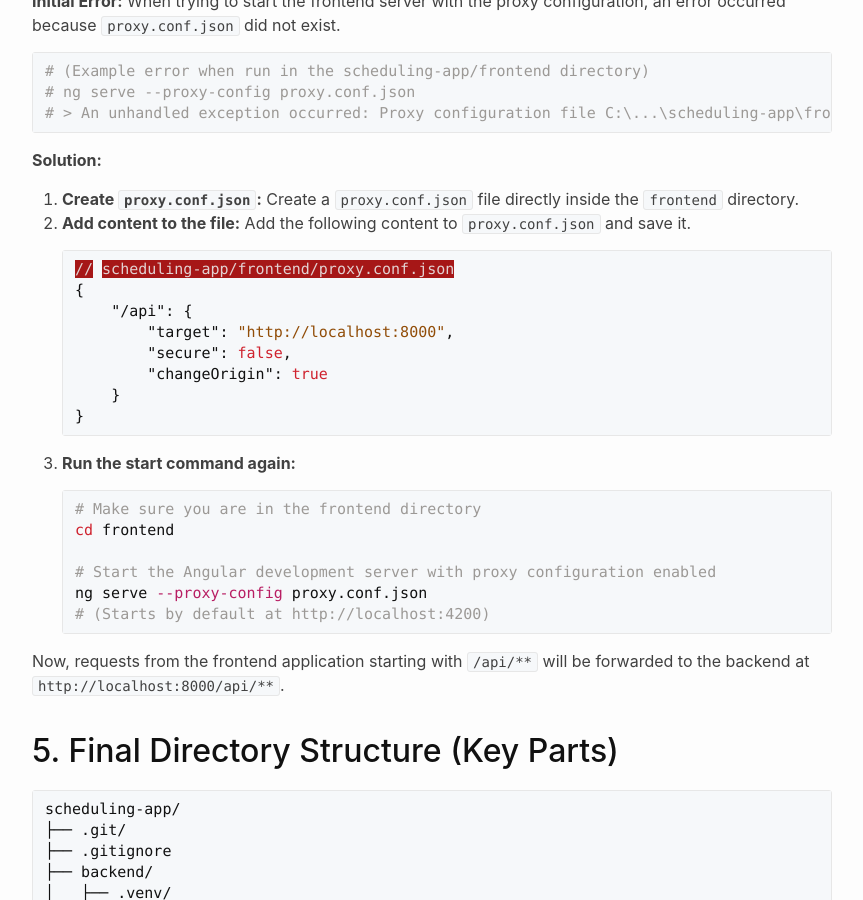
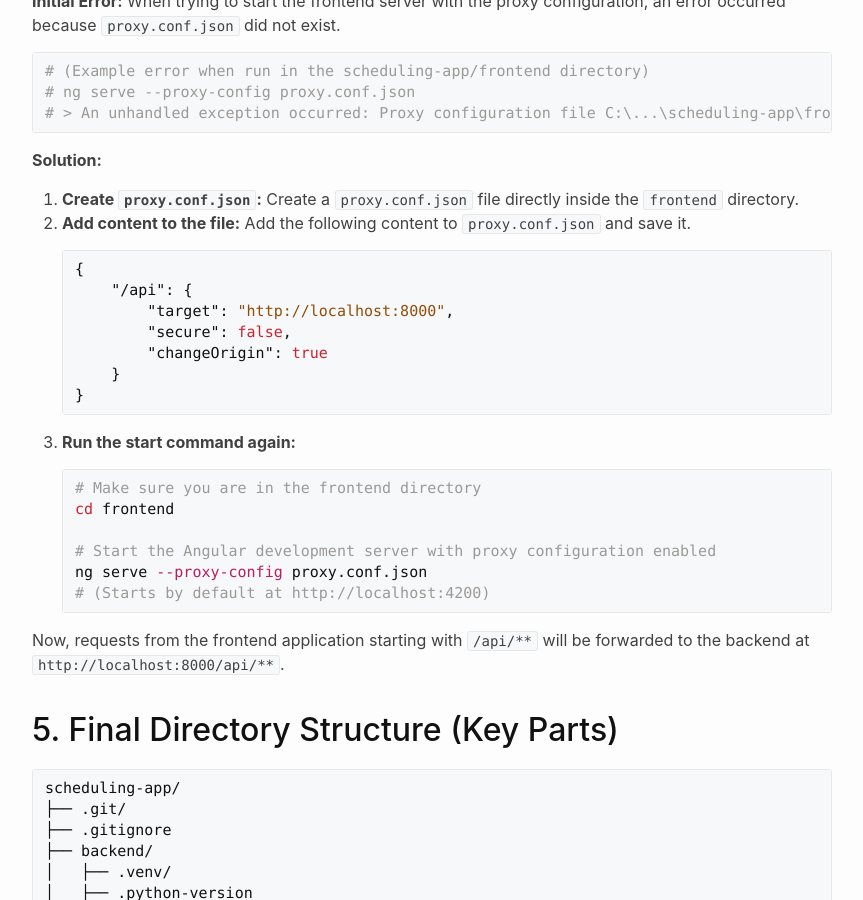
Before and after one commit to ai-naist/ai-naist.github.io, a Jekyll site: the page built from _posts/2025-04-26-rye-django-angular-setup.md, in a window 1280 px wide and 900 px high, scrolled down 2689 px. Shown: the whole window, without its empty margins (208-1071 px from the left). Built offline with Jekyll 4.4.1, drawn with Linux system fonts in a browser that asks for light colours.

Commit message:
proxy.conf.jsonのパスを削除

````diff
--- a/_posts/2025-04-26-rye-django-angular-setup.md
+++ b/_posts/2025-04-26-rye-django-angular-setup.md
@@ -124,7 +124,6 @@ cd .. # Return to the root directory if needed
 2.  **Add content to the file:** Add the following content to `proxy.conf.json` and save it.
 
     ```json
-    // scheduling-app/frontend/proxy.conf.json
     {
         "/api": {
             "target": "http://localhost:8000",
````
